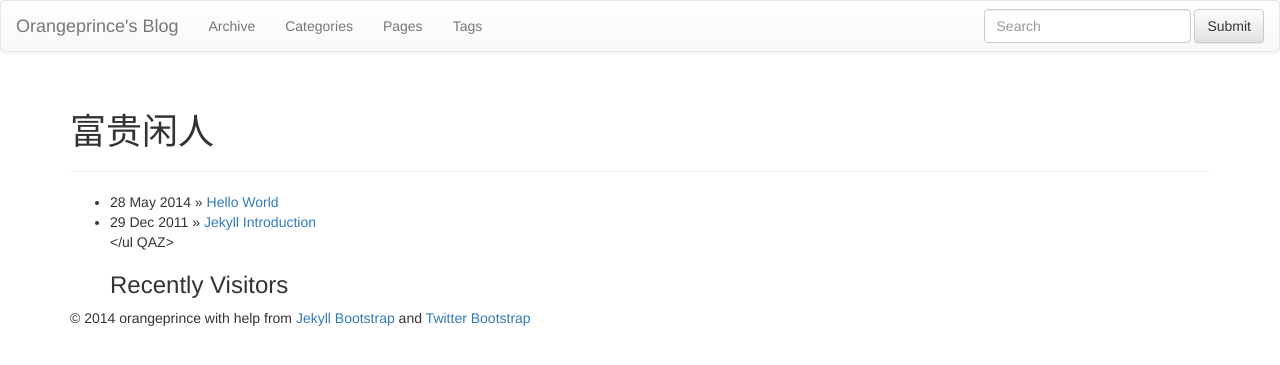
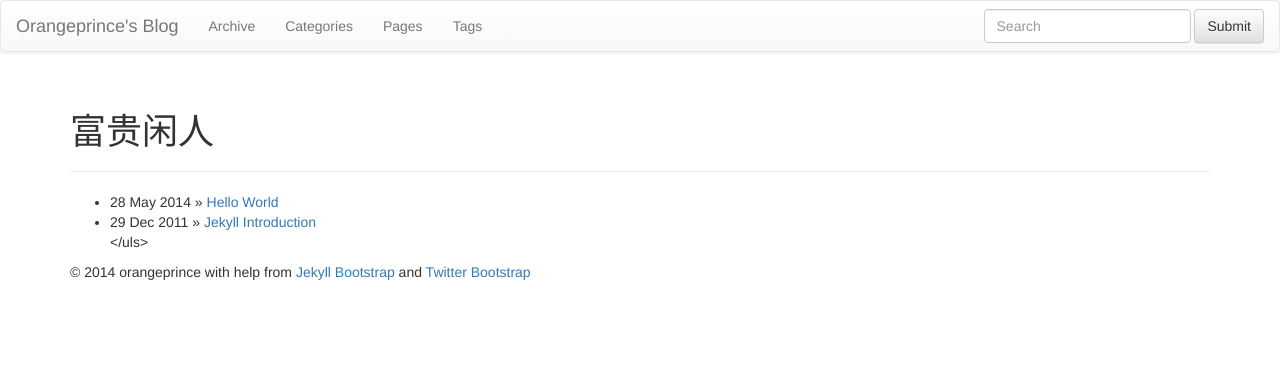
Before and after one commit to orangeprince/orangeprince.github.io, a Jekyll site: the page built from index.md, in a window 1280 px wide. Shown: the top 365 px of the page. Built offline with Jekyll 4.4.1, drawn with Linux system fonts in a browser that asks for light colours; nearby versions of some CDN libraries; library files that are not in the unit come from our copies; comment, search, counter and statistics services are not loaded.

Commit message:
modified:   index.md

```diff
--- a/index.md
+++ b/index.md
@@ -8,8 +8,4 @@ title: 富贵闲人
 {% for post in site.posts %}
   <li><span>{{ post.date | date_to_string }}</span> &raquo; <a href="{{ post.url }}">{{ post.title }}</a></li>
 {% endfor %}
-</ul	QAZ>
-
-      <section style="width:250px;">
-        <h3>Recently Visitors</h3>          <ul class="dsx`-recent-visitors" data-num-items="4" data-avatar-size="45" style="margin-top:10px;"></ul>
-      </section>
+</uls>
```
